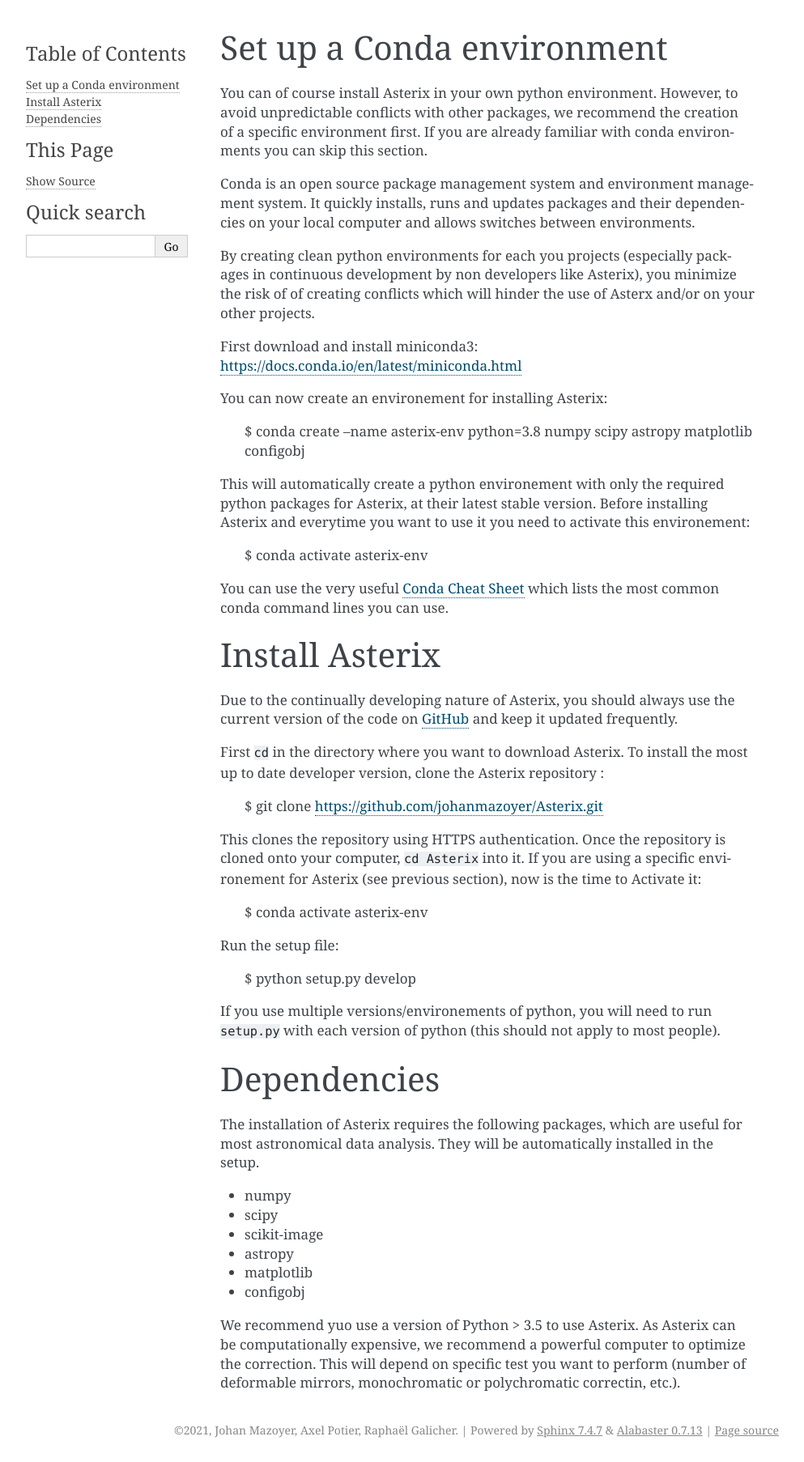
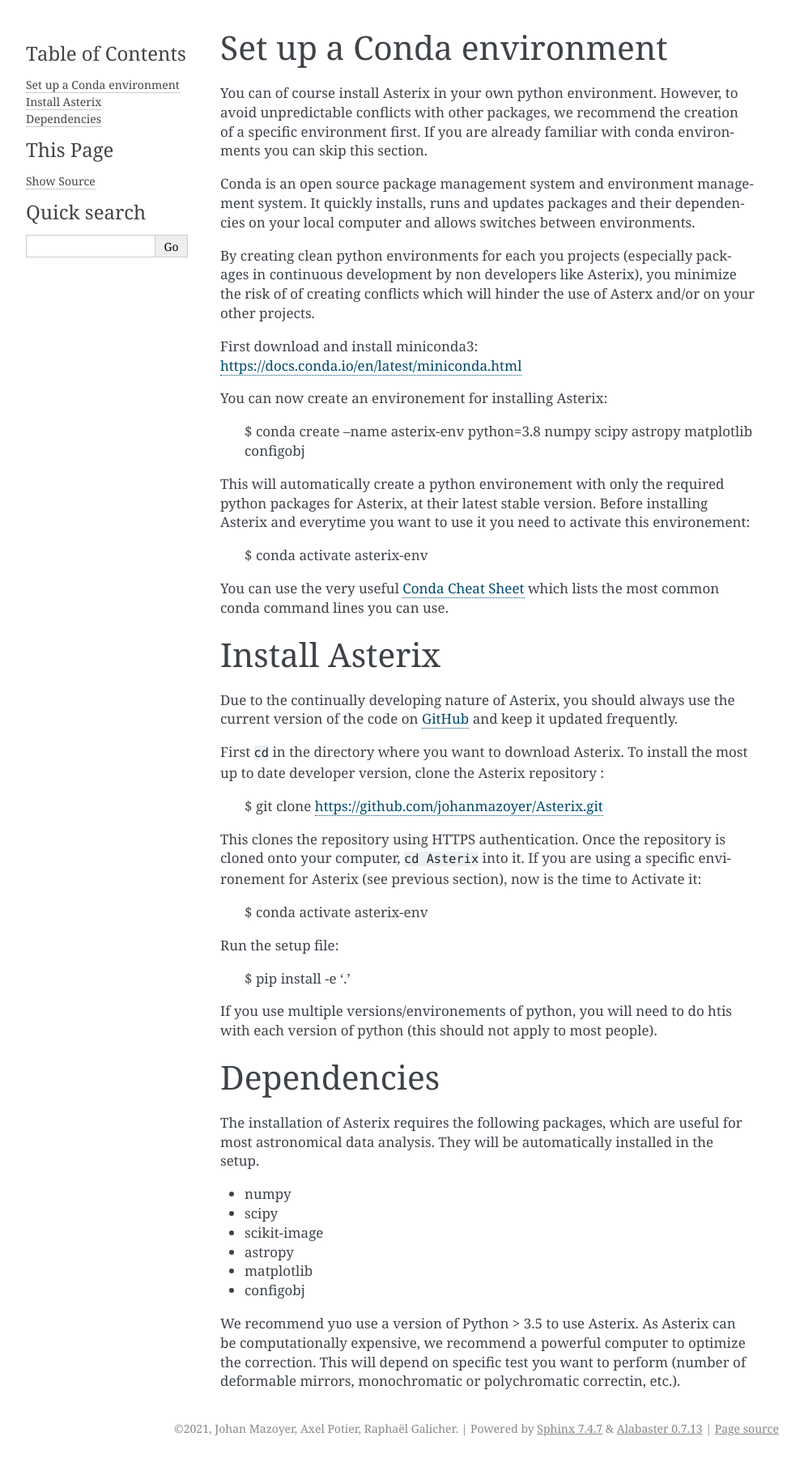
Before and after one commit to johanmazoyer/Asterix, a Sphinx documentation site: the page built from source/install.rst, in a window 1280 px wide. Shown: the whole page at 81% size, without its empty margins (148-1141 px from the left). Built offline with Sphinx 7.4.7, drawn with Linux system fonts in a browser that asks for light colours.

Commit message:
update installation

```diff
--- a/source/install.rst
+++ b/source/install.rst
@@ -51,9 +51,9 @@
 
 Run the setup file:
 
-    $ python setup.py develop
+    $ pip install -e '.'
 
-If you use multiple versions/environements of python, you will need to run ``setup.py`` with each version of python
+If you use multiple versions/environements of python, you will need to do htis with each version of python
 (this should not apply to most people).
 
 
```
